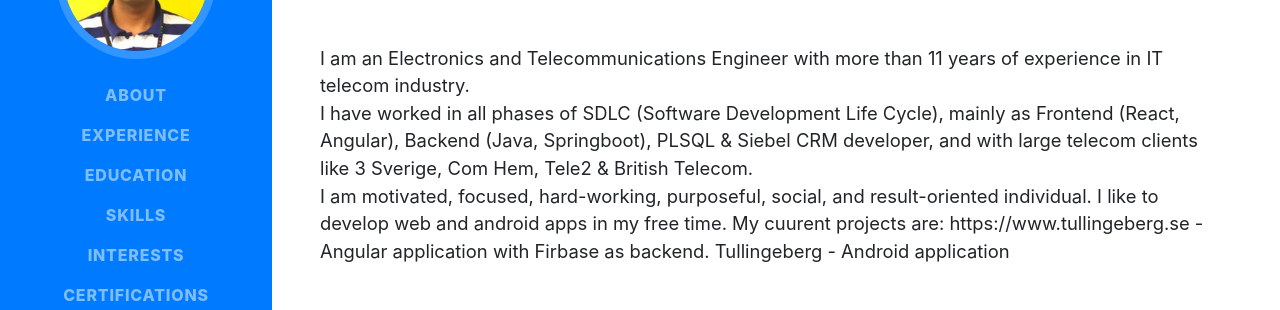
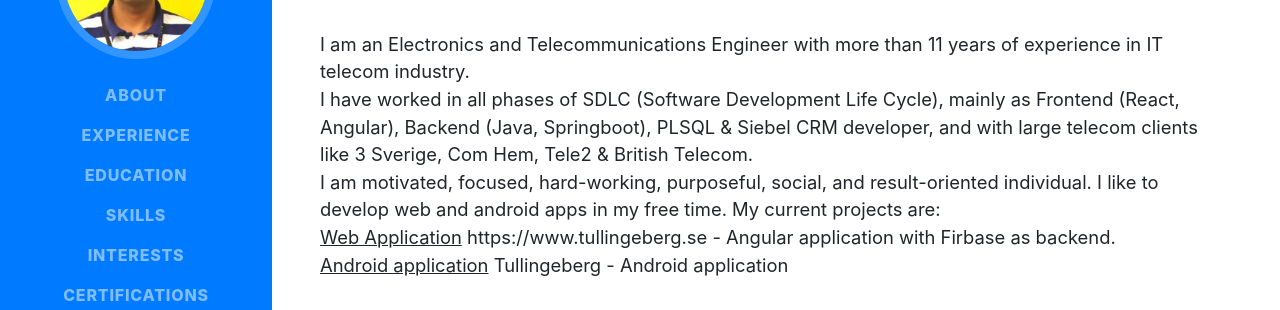
Before and after one commit to ashwinnarayanan09/profile, a website with bundled scripts: page index.html in a window 1280 px wide. Shown: the part 277-587 px from the top of the page. Built offline with nearby package versions, Linux system fonts and the light colour scheme; a web font is replaced by a local one.

Commit message:
changed layout

```diff
--- a/index.html
+++ b/index.html
@@ -102,10 +102,12 @@
           I have worked in all phases of SDLC (Software Development Life Cycle), mainly as Frontend (React, Angular), Backend (Java, Springboot), PLSQL & Siebel CRM developer, and with large telecom clients like 3 Sverige, Com Hem, Tele2 & British Telecom. <br>
           I am motivated, focused, hard-working, purposeful, social, and result-oriented individual.
 
-          I like to develop web and android apps in my free time. My cuurent projects are:
+          I like to develop web and android apps in my free time. My current projects are: <br>
 
-          https://www.tullingeberg.se - Angular application with Firbase as backend.
+          <u>Web Application</u>
+          https://www.tullingeberg.se - Angular application with Firbase as backend.<br>
 
+          <u>Android application</u>
           Tullingeberg - Android application
         </p>
         <div class="social-icons">
```
